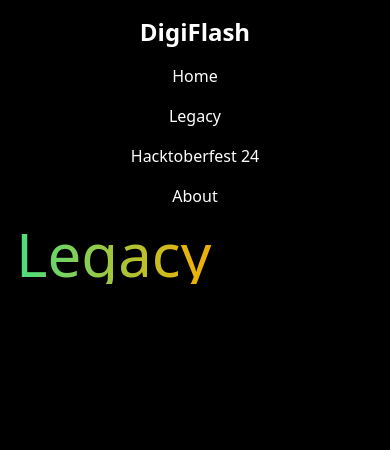
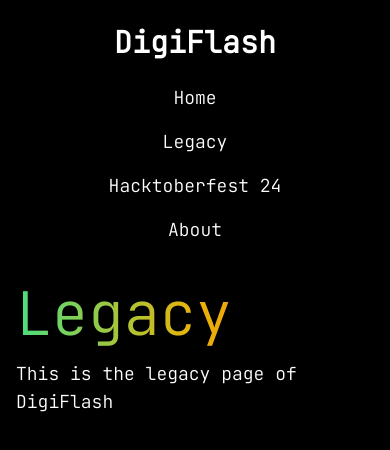
Before and after one commit to pragadeeshnehru/DigiFlash-Website, a React (Vite) app in the folder hacktoberfest-digiflash/: page /legacy in a window 390 px wide. Shown: the top 450 px of the page. Built offline with nearby package versions, Linux system fonts and the light colour scheme.

Commit message:
Major responsive design changes

```diff
--- a/hacktoberfest-digiflash/src/App.jsx
+++ b/hacktoberfest-digiflash/src/App.jsx
@@ -1,49 +1,26 @@
-import "./App.css";
 import { useEffect } from "react";
-import { Link } from "react-router-dom";
-import { Outlet } from "react-router-dom";
+import DigiFlash from "./components/sections/DigiFlash";
+import Footer from "./components/sections/Footer";
+import HeroSection from "./components/sections/HeroSection";
+import Header from "./components/sections/Header";
 
-function App() {
+export default function App() {
+  useEffect(() => {
+    document.documentElement.classList.add("dark");
+  }, []);
+
   return (
-    <div>
-      <header className="flex flex-wrap justify-between items-center py-4 px-4 black">
-        <div className="w-full md:w-auto text-2xl font-bold text-white text-center md:text-left">
-          DigiFlash
+    <div className="absolute">
+      <Header />
+      <div className="font-display dark:bg-black dark:text-white ">
+        <div className="relative z-10">
+          <HeroSection />
         </div>
-        <nav className="w-full md:w-auto mt-4 md:mt-0">
-          <ul className="flex flex-col md:flex-row md:space-x-8 space-y-4 md:space-y-0 items-center">
-            <li>
-              <Link to="/" className="text-white hover:text-gray-400">
-                Home
-              </Link>
-            </li>
-            <li>
-              <Link to="/legacy" className="text-white hover:text-gray-400">
-                Legacy
-              </Link>
-            </li>
-            <li>
-              <Link
-                to="/hacktoberfest"
-                className="text-white hover:text-gray-400"
-              >
-                Hacktoberfest 24
-              </Link>
-            </li>
-            <li>
-              <Link to="/about" className="text-white hover:text-gray-400">
-                About
-              </Link>
-            </li>
-          </ul>
-        </nav>
-      </header>
-
-      <main className="px-4">
-        <Outlet />
-      </main>
+        <div className="py-5 relative z-20 px-4 md:px-[52px] flex flex-col gap-6 md:gap-[100px] bg-[#0c0c0c]">
+          <DigiFlash />
+          <Footer />
+        </div>
+      </div>
     </div>
   );
 }
-
-export default App;
--- a/hacktoberfest-digiflash/src/components/sections/Hacktoberfest.jsx
+++ b/hacktoberfest-digiflash/src/components/sections/Hacktoberfest.jsx
@@ -1,4 +1,5 @@
 import Button from "../ui/glow-button";
+import Header from "./Header";
 
 export default function Hacktoberfest() {
   const details = [
@@ -52,6 +53,8 @@
     },
   ];
   return (
+    <div>
+      <Header />
       <div className="grid grid-cols-1 gap-4 p-4">
         {details.map((contest, index) => (
           <div key={index} className="flex justify-center">
@@ -63,6 +66,7 @@
             />
           </div>
         ))}
+      </div>
     </div>
   );
 }
--- /dev/null
+++ b/hacktoberfest-digiflash/src/components/sections/Header.jsx
@@ -0,0 +1,47 @@
+import { Link } from "react-router-dom";
+
+export default function Header() {
+  return (
+      <header className="font-display w-full z-20 flex flex-wrap justify-between items-center py-6 px-6 md:py-8 md:px-12 bg-[rgb(0,0,0)] text-white">
+        <div className="w-full md:w-auto text-3xl md:text-4xl font-bold text-center md:text-left">
+          DigiFlash
+        </div>
+        <nav className="w-full md:w-auto mt-6 md:mt-0">
+          <ul className="flex flex-col md:flex-row md:space-x-10 space-y-4 md:space-y-0 items-center">
+            <li>
+              <Link
+                to="/"
+                className="text-lg md:text-xl hover:text-gray-600 transition"
+              >
+                Home
+              </Link>
+            </li>
+            <li>
+              <Link
+                to="/legacy"
+                className="text-lg md:text-xl hover:text-gray-600 transition"
+              >
+                Legacy
+              </Link>
+            </li>
+            <li>
+              <Link
+                to="/hacktoberfest"
+                className="text-lg md:text-xl hover:text-gray-600 transition"
+              >
+                Hacktoberfest 24
+              </Link>
+            </li>
+            <li>
+              <Link
+                to="/about"
+                className="text-lg md:text-xl hover:text-gray-600 transition"
+              >
+                About
+              </Link>
+            </li>
+          </ul>
+        </nav>
+      </header>
+  );
+}
--- a/hacktoberfest-digiflash/src/components/sections/HeroSection.jsx
+++ b/hacktoberfest-digiflash/src/components/sections/HeroSection.jsx
@@ -3,7 +3,7 @@
 
 export default function HeroSection() {
   return (
-    <div className=" bg-[#07311d] inner-shadow-div">
+    <div className="bg-[url('/bg.jpg')]  bg-cover bg-center inner-shadow-div">
       <MacbookScroll
         title={
           <h1 className="text-6xl bg-gradient-to-r from-green-400 via-yellow-500 to-orange-500 text-transparent bg-clip-text">
--- a/hacktoberfest-digiflash/src/components/sections/Home.jsx
+++ /dev/null
@@ -1,23 +0,0 @@
-import { useEffect } from "react";
-import DigiFlash from "./DigiFlash";
-import Footer from "./Footer";
-import HeroSection from "./HeroSection";
-
-export default function Home() {
-    useEffect(() => {
-        document.documentElement.classList.add("dark");
-    },[]);
-
-  return (
-    <div className="font-display dark:bg-black dark:text-white ">
-      <div className="relative z-10">
-        <HeroSection />
-      </div>
-      <div className="py-5 relative z-20 px-4 md:px-[52px] flex flex-col gap-6 md:gap-[100px] bg-[#0c0c0c]">
-        <DigiFlash />
-        <Footer />
-      </div>
-
-    </div>
-  );
-}
--- a/hacktoberfest-digiflash/src/components/sections/Legacy.jsx
+++ b/hacktoberfest-digiflash/src/components/sections/Legacy.jsx
@@ -1,7 +1,15 @@
+import Header from "./Header";
+
 export default function Legacy() {
-    return (
-        <div>
-            <h1 className="text-6xl bg-gradient-to-r from-green-400 via-yellow-500 to-orange-500 text-transparent bg-clip-text">Legacy</h1>
-        </div>
-    );
+  return (
+    <div className="font-display text-white m-auto px-4">
+      <Header />
+      <div>
+        <h1 className=" py-4 text-6xl bg-gradient-to-r from-green-400 via-yellow-500 to-orange-500 text-transparent bg-clip-text">
+          Legacy
+        </h1>
+        <p className="text-lg">This is the legacy page of DigiFlash</p>
+      </div>
+    </div>
+  );
 }
--- a/hacktoberfest-digiflash/src/components/ui/macbook-scroll.jsx
+++ b/hacktoberfest-digiflash/src/components/ui/macbook-scroll.jsx
@@ -57,7 +57,7 @@
   return (
     <div
       ref={ref}
-      className="min-h-[200vh]  flex flex-col items-center py-0  md:py-40 justify-start flex-shrink-0 [perspective:800px] transform md:scale-100  scale-[0.35] sm:scale-50"
+      className="min-h-[200vh] flex flex-col items-center py-0  md:py-40 justify-start flex-shrink-0 [perspective:800px] transform md:scale-100 scale-[0.65]"
     >
       <motion.h2
         style={{
--- a/hacktoberfest-digiflash/src/index.css
+++ b/hacktoberfest-digiflash/src/index.css
@@ -13,7 +13,6 @@
 
 body {
     background-color: black;
-
 }
 
 .inner-shadow-div {
--- a/hacktoberfest-digiflash/src/main.jsx
+++ b/hacktoberfest-digiflash/src/main.jsx
@@ -6,18 +6,16 @@
 import Legacy from "./components/sections/Legacy.jsx";
 import Hacktoberfest from "./components/sections/Hacktoberfest.jsx";
 import About from "./components/sections/About.jsx";
-import Home from "./components/sections/Home.jsx";
+
 
 createRoot(document.getElementById("root")).render(
   <StrictMode>
     <BrowserRouter>
       <Routes>
-        <Route path="/" element={<App />}>
-          <Route index element={<Home />} />
-          <Route path="legacy" element={<Legacy />} />
-          <Route path="hacktoberfest" element={<Hacktoberfest />} />
-          <Route path="about" element={<About />} />
-        </Route>
+        <Route index element={<App />} />
+        <Route path="/legacy" element={<Legacy />} />
+        <Route path="/hacktoberfest" element={<Hacktoberfest />} />
+        <Route path="/about" element={<About />} />
       </Routes>
     </BrowserRouter>
   </StrictMode>
```
Also changed, not shown: hacktoberfest-digiflash/public/bg.jpg (added). Lines whose indentation alone changed are shown as unchanged.
